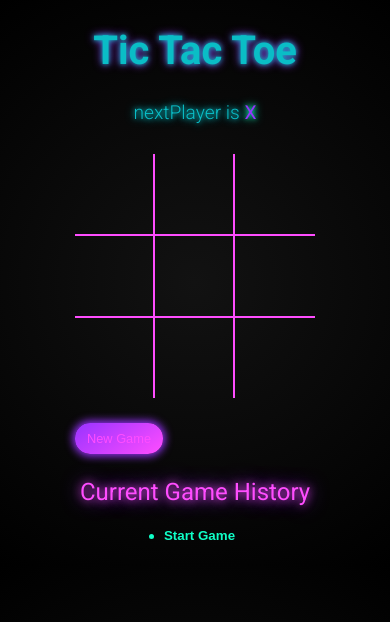
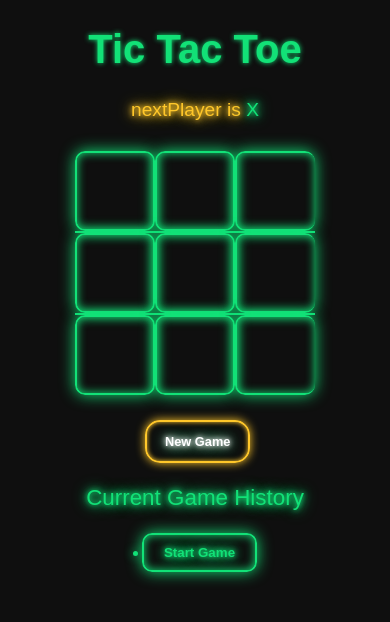
Before and after one commit to Its-kushal/React-TicTacToe, a React (Vite) app: page / in a window 390 px wide. Shown: the top 622 px of the page. Built offline with nearby package versions, Linux system fonts and the light colour scheme.

Commit message:
Update style.scss
contributed in css file for better look of tic tac toe game

```diff
--- a/src/style.scss
+++ b/src/style.scss
@@ -1,30 +1,35 @@
-$green: #0fffc7; // Neon green for cyberpunk glow
-$orange: #ff005b; // Vibrant pinkish-orange for highlights
-$blue: #121212; // Dark background color
-$purple: #9933ff; // Accent color for a more premium look
-$neon-blue: #0abdc6; // Neon blue for additional contrast
-$neon-pink: #ff4dff; // Neon pink for pop
+$green: #12e177;
+$orange: #ffc72a;
+$blue: #0f0f0f; // changed from deep blue to true neon-dark
+
+$neon-glow: 0 0 5px, 0 0 10px, 0 0 15px;
+$transition-fast: all 0.2s ease-in-out;
 
 body {
-  font-family: 'Roboto', sans-serif;
-  background: radial-gradient(circle, $blue 0%, #000000 100%);
-  color: $neon-blue;
+  font-family: 'Orbitron', sans-serif;
+  background-color: $blue;
+  color: $green;
   padding: 0;
   margin: 0;
+  text-shadow: 0 0 5px $green;
 }
 
 button {
   background: none;
-  border: none;
-  outline: none;
-  transition: all 0.3s ease;
-  color: $neon-pink;
+  border: 2px solid $green;
+  color: $green;
+  padding: 10px 20px;
+  border-radius: 10px;
+  font-weight: bold;
+  text-shadow: $neon-glow $green;
+  box-shadow: inset 0 0 10px $green, 0 0 15px $green;
+  transition: $transition-fast;
 
   &:hover {
     cursor: pointer;
-    transform: scale(1.05);
-    box-shadow: 0px 4px 8px $neon-pink;
-    color: $green;
+    background-color: $green;
+    color: $blue;
+    box-shadow: 0 0 20px $green;
   }
 }
 
@@ -33,30 +38,21 @@ button {
   display: flex;
   flex-direction: column;
   align-items: center;
-  color: $neon-blue;
-  text-shadow:
-    0 0 5px $neon-blue,
-    0 0 10px $purple;
 }
 
 .text-green {
   color: $green;
-  text-shadow:
-    0 0 5px $green,
-    0 0 10px $green;
+  text-shadow: $neon-glow $green;
 }
 
 .text-orange {
   color: $orange;
-  text-shadow:
-    0 0 5px $orange,
-    0 0 10px $orange;
+  text-shadow: $neon-glow $orange;
 }
 
 .history-wrapper {
   text-align: center;
   margin-bottom: 20px;
-  color: $neon-blue;
 
   .history {
     display: inline-block;
@@ -66,8 +62,6 @@ button {
     li {
       list-style: none;
       text-align: left;
-      color: $neon-pink;
-      text-shadow: 0 0 5px $neon-pink;
 
       &:before {
         content: '';
@@ -78,22 +72,17 @@ button {
         background-color: $green;
         margin-right: 4px;
         margin-bottom: 1px;
+        box-shadow: 0 0 10px $green;
       }
 
       .btn-move {
-        color: $neon-blue;
-        transition: color 0.2s;
+        color: #fff;
+        transition: $transition-fast;
 
         &.active {
           font-weight: bold;
           color: $green;
-        }
-
-        &:hover {
-          color: $neon-pink;
-          text-shadow:
-            0 0 5px $neon-pink,
-            0 0 10px $neon-pink;
+          text-shadow: $neon-glow $green;
         }
       }
     }
@@ -104,39 +93,32 @@ button {
   margin-bottom: 30px;
   font-size: 1.2rem;
   font-weight: lighter;
-  color: $neon-blue;
-  text-shadow:
-    0 0 5px $neon-blue,
-    0 0 10px $neon-blue;
+  color: $orange;
+  text-shadow: $neon-glow $orange;
 
   span {
     font-weight: normal;
-    color: $purple;
+    color: $green;
+    text-shadow: $neon-glow $green;
   }
 }
 
 .btn-reset {
   font-size: 0.8rem;
-  color: $neon-pink;
+  color: #fff;
   border-radius: 15px;
   padding: 12px 18px;
   margin-top: 25px;
   margin-left: 70px;
-  background: linear-gradient(145deg, $purple, $neon-pink);
-  box-shadow: 0px 0px 8px 2px $purple;
-  transition:
-    background-color 0.3s,
-    box-shadow 0.3s;
-
-  &:hover {
-    background: linear-gradient(145deg, $green, $neon-blue);
-    box-shadow: 0px 4px 10px $neon-blue;
-  }
+  transition: $transition-fast;
+  background-color: transparent;
+  border: 2px solid $orange;
+  box-shadow: 0 0 10px $orange, inset 0 0 5px $orange;
 
   &.active {
     background-color: $orange;
+    color: #333;
     box-shadow: none;
-    color: grey;
   }
 }
 
@@ -144,7 +126,7 @@ button {
   .board-row {
     display: flex;
     flex-direction: row;
-    border-bottom: 2px solid $neon-pink;
+    border-bottom: 2px solid $green;
 
     &:last-child {
       border-bottom: none;
@@ -153,25 +135,29 @@ button {
     .square {
       width: 80px;
       height: 80px;
-      border-right: 2px solid $neon-pink;
+      border-right: 2px solid $green;
       font-size: 2.5rem;
-      color: $neon-blue;
-      text-shadow: 0 0 5px $neon-blue;
       padding: 0;
       overflow: hidden;
-      transition: all 0.2s;
+      background: transparent;
+      color: $orange;
+      text-shadow: $neon-glow $orange;
+      transition: $transition-fast;
+
+      &:hover {
+        background-color: rgba(255, 255, 255, 0.1);
+        box-shadow: 0 0 10px $orange;
+      }
 
       &:last-child {
         border-right: none;
       }
 
-      &:hover {
-        background-color: lighten($blue, 5%);
-        box-shadow: inset 0px 0px 10px $neon-pink;
-      }
-
       &.winning {
         animation: scaleText 1.4s infinite;
+        color: #faff00;
+        text-shadow: 0 0 15px #faff00;
+      }
 
       @keyframes scaleText {
         0% {
@@ -187,7 +173,6 @@ button {
     }
   }
 }
-}
 
 .bg-balls {
   position: fixed;
@@ -197,7 +182,6 @@ button {
   bottom: 0;
   min-width: 100%;
   z-index: -1;
-  background: radial-gradient(circle, $blue, #000000);
 
   &:before,
   &:after {
@@ -206,13 +190,13 @@ button {
     width: 150px;
     height: 150px;
     border-radius: 50%;
+    filter: blur(50px);
   }
 
   &:before {
     background-color: $orange;
     right: -75px;
     bottom: -75px;
-    box-shadow: 0 0 15px $orange;
 
     @media screen and (min-width: 476px) {
       width: 220px;
@@ -226,7 +210,6 @@ button {
     background-color: $green;
     top: -75px;
     left: -75px;
-    box-shadow: 0 0 15px $green;
 
     @media screen and (min-width: 476px) {
       width: 220px;
@@ -239,42 +222,7 @@ button {
 
 .hisTitle {
   text-align: center;
-  margin-bottom: 15px;
-  font-size: 1.5rem;
-  font-weight: bold;
-  color: $neon-pink;
-  text-shadow:
-    0 0 10px $neon-pink,
-    0 0 20px $purple;
+  color: $green;
+  font-size: 1.4rem;
+  text-shadow: $neon-glow $green;
 }
-
-// Improved Responsiveness
-@media screen and (max-width: 768px) {
-  .board-row {
-    .square {
-      width: 60px;
-      height: 60px;
-      font-size: 2rem;
-    }
-  }
-
-  .btn-reset {
-    margin-left: 0;
-    padding: 10px 15px;
-  }
-}
-
-@media screen and (max-width: 480px) {
-  .board-row {
-    .square {
-      width: 50px;
-      height: 50px;
-      font-size: 1.5rem;
-    }
-  }
-
-  .btn-reset {
-    margin-left: 0;
-    padding: 8px 12px;
-  }
-}
```
Lines whose indentation alone changed are shown as unchanged.
